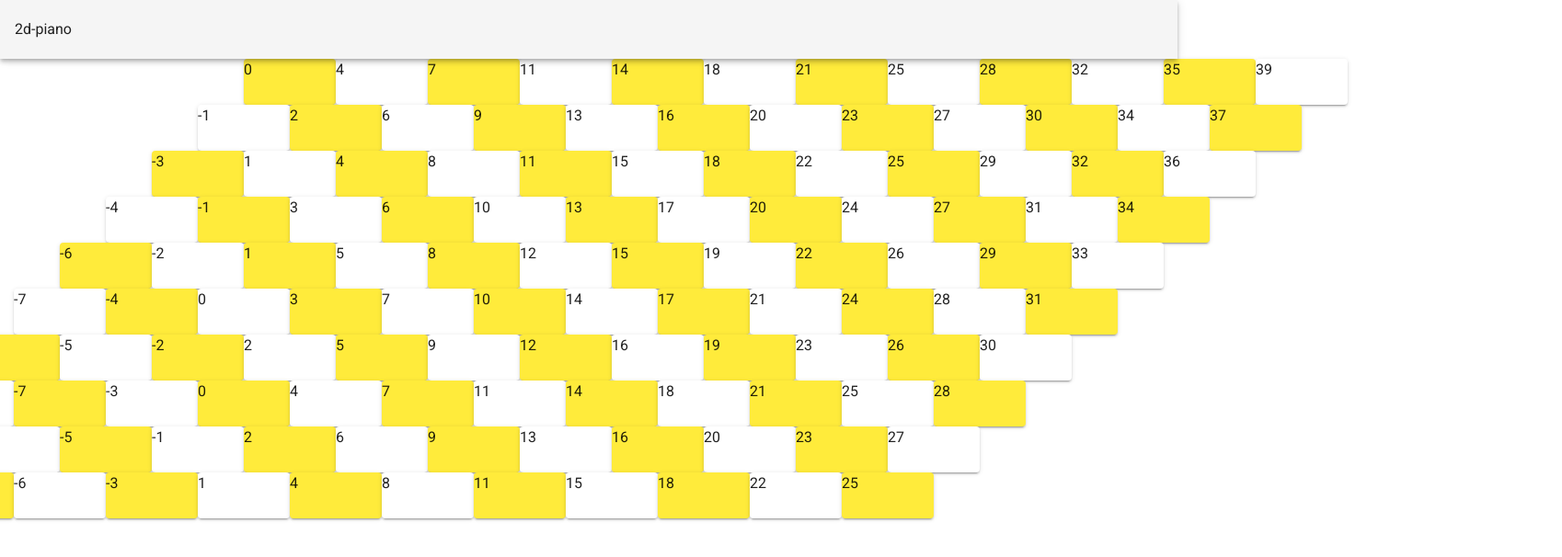
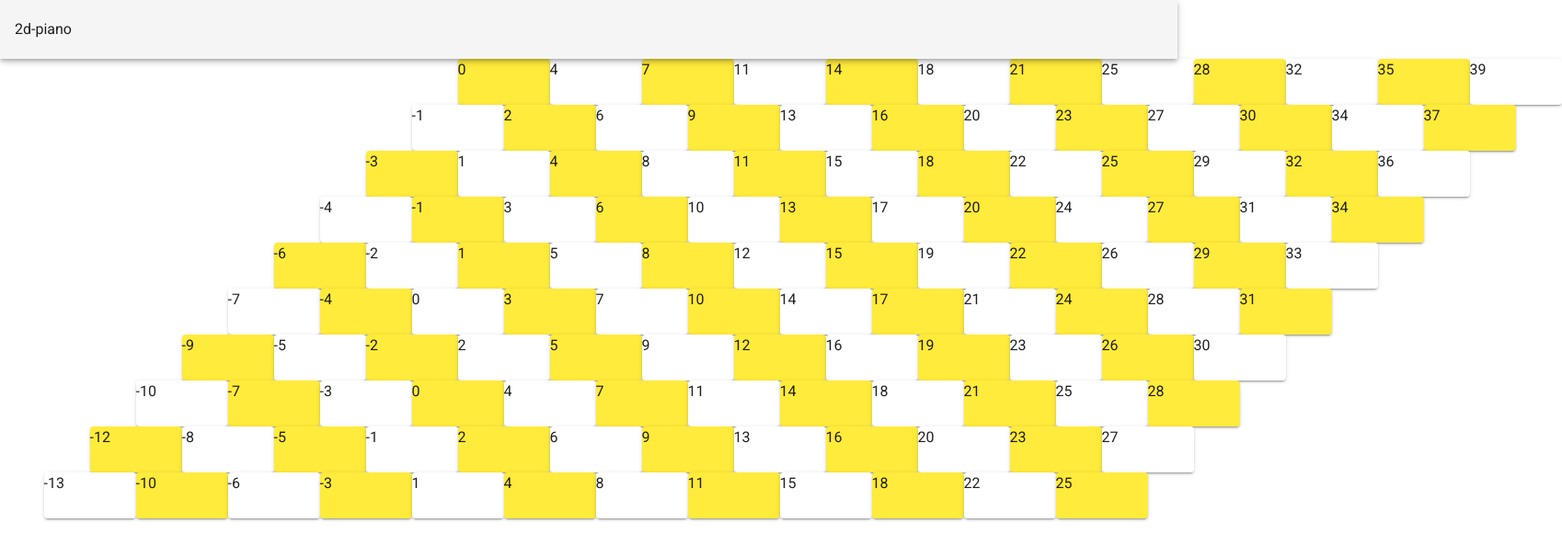
Before and after one commit to viewpointics-tan/2d-piano, a Nuxt app: page / in a window 1280 px wide. Shown: the top 606 px of the page at 92% size, 1698 px wide, since content can reach past the window. Built offline with nearby package versions, Linux system fonts and the light colour scheme.

Commit message:
inline-blockを設定した

```diff
--- a/pages/index.vue
+++ b/pages/index.vue
@@ -1,5 +1,5 @@
 <template>
-  <v-layout column justify-center align-center>
+  <v-layout column justify-center align-center class="parent">
     <div>
       <row
         v-for="rowNum in rowArray"
@@ -30,3 +30,8 @@ export default {
   }
 }
 </script>
+<style>
+.parent {
+  display: inline-block;
+}
+</style>
```
